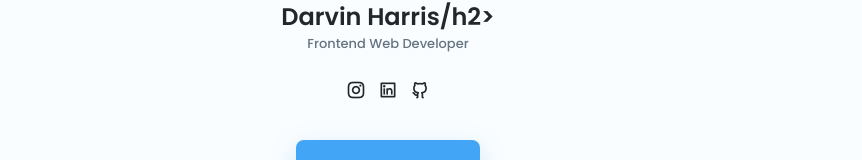
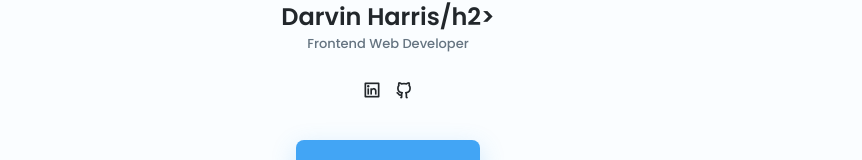
Before and after one commit to Hyperko/Hyperko.github.io, a plain HTML site: page index.html in a window 1280 px wide. Shown: the part 216-376 px from the top of the page, without its empty margins (252-1114 px from the left). Drawn offline with nearby package versions, Linux system fonts and the light colour scheme.

Commit message:
Update index.html

```diff
--- a/index.html
+++ b/index.html
@@ -34,9 +34,6 @@
                     <h3 class="profile__profession">Frontend Web Developer</h3>
 
                     <ul class="profile__social">
-                        <a href="https://www.instagram.com/" target="_blank" class="profile__social-link">
-                            <i class="ri-instagram-line"></i>
-                        </a>
                         <a href="https://www.linkedin.com/in/darvin-harris-06bba91b5/" target="_blank" class="profile__social-link">
                             <i class="ri-linkedin-box-line"></i>
                         </a>
```
